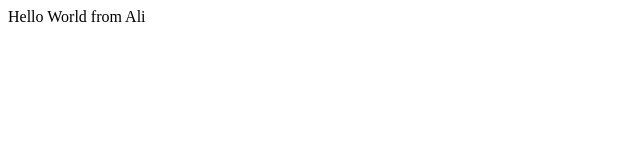
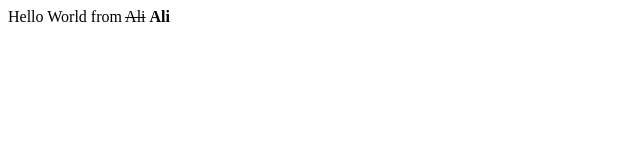
Before and after one commit to AliRa22aq/Bootcamp2020, a plain HTML site: page index.html in a window 1280 px wide. Shown: the full height of the page, 0-640 px from the left. Drawn offline with Linux system fonts and the light colour scheme.

Commit message:
New changes
updated index.html

```diff
--- a/index.html
+++ b/index.html
@@ -4,6 +4,7 @@
     <title>Document</title>
 </head>
 <body>
-    <div> Hello World from Ali </div>
+    <div> Hello World from <s>Ali</s> <b> Ali</b>
+    </div>
 </body>
 </html>
```
